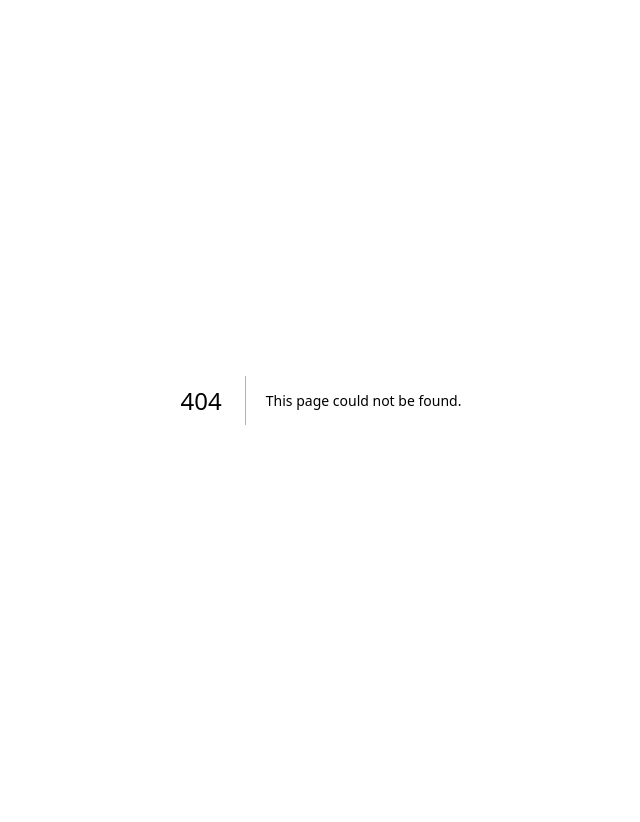
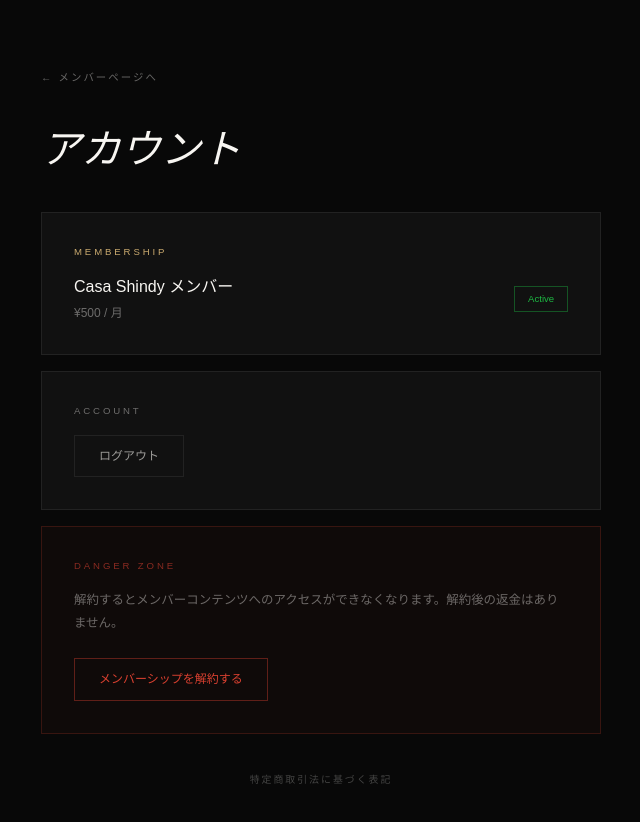
Before and after one commit to highpriestessnyc-lgtm/casa-shindy, a Next.js app: page /members/account in a window 1280 px wide. Before the commit this address had no page. Shown: the top 822 px of the page, without its empty margins (319-959 px from the left). Before the commit the page ends 800 px from the top, so only its background shows below. Built offline with nearby package versions, Linux system fonts and the light colour scheme.

Commit message:
add legal, account, cancel pages

```diff
--- /dev/null
+++ b/app/api/stripe/cancel/route.ts
@@ -0,0 +1,29 @@
+import { stripe } from '@/lib/stripe'
+import { createSupabaseServerClient } from '@/lib/supabase-server'
+import { NextResponse } from 'next/server'
+
+export async function POST() {
+  const supabase = await createSupabaseServerClient()
+  const { data: { user } } = await supabase.auth.getUser()
+
+  if (!user) return NextResponse.json({ error: 'Unauthorized' }, { status: 401 })
+
+  const { data: profile } = await supabase
+    .from('profiles')
+    .select('stripe_subscription_id')
+    .eq('id', user.id)
+    .single()
+
+  if (!profile?.stripe_subscription_id) {
+    return NextResponse.json({ error: 'No subscription found' }, { status: 400 })
+  }
+
+  await stripe.subscriptions.cancel(profile.stripe_subscription_id)
+
+  await supabase
+    .from('profiles')
+    .update({ is_member: false, stripe_subscription_id: null })
+    .eq('id', user.id)
+
+  return NextResponse.json({ success: true })
+}
--- /dev/null
+++ b/app/legal/page.tsx
@@ -0,0 +1,28 @@
+export default function LegalPage() {
+  return (
+    <main style={{ minHeight:'100vh', background:'#080808', padding:'4rem 2rem', fontFamily:'sans-serif' }}>
+      <div style={{ maxWidth:720, margin:'0 auto' }}>
+        <a href="/" style={{ fontSize:'0.65rem', color:'rgba(248,246,242,0.4)', textDecoration:'none', letterSpacing:'0.2em' }}>← トップへ</a>
+        <h1 style={{ fontFamily:'serif', fontStyle:'italic', fontSize:'2.5rem', color:'#f8f6f2', margin:'2rem 0', fontWeight:300 }}>特定商取引法に基づく表記</h1>
+
+        {[
+          { label:'販売業者', value:'佐藤真二' },
+          { label:'所在地', value:'鹿児島県鹿児島市武岡1-14-3' },
+          { label:'お問い合わせ', value:'high.priestess.nyc@gmail.com（メールにて対応）' },
+          { label:'販売価格', value:'各商品・サービスのページに記載の価格（税込）' },
+          { label:'支払方法', value:'クレジットカード（Stripe決済）' },
+          { label:'支払時期', value:'購入手続き完了時にご請求' },
+          { label:'サービス提供時期', value:'決済完了後、即時提供' },
+          { label:'月額サービス', value:'¥500/月。いつでも解約可能。解約後の日割り返金はありません。' },
+          { label:'返品・キャンセル', value:'デジタルコンテンツの性質上、購入完了後の返金・返品はお受けできません。' },
+          { label:'動作環境', value:'インターネット接続環境が必要です。推奨ブラウザ：Chrome、Safari最新版' },
+        ].map((item) => (
+          <div key={item.label} style={{ display:'grid', gridTemplateColumns:'180px 1fr', gap:'1rem', padding:'1.2rem 0', borderBottom:'1px solid rgba(255,255,255,0.07)' }}>
+            <div style={{ fontSize:'0.75rem', color:'rgba(248,246,242,0.4)', letterSpacing:'0.1em' }}>{item.label}</div>
+            <div style={{ fontSize:'0.85rem', color:'rgba(248,246,242,0.8)', lineHeight:1.8 }}>{item.value}</div>
+          </div>
+        ))}
+      </div>
+    </main>
+  )
+}
--- /dev/null
+++ b/app/members/account/page.tsx
@@ -0,0 +1,81 @@
+'use client'
+import { useState } from 'react'
+import { createClient } from '@supabase/supabase-js'
+
+export default function AccountPage() {
+  const [loading, setLoading] = useState(false)
+  const [cancelled, setCancelled] = useState(false)
+
+  const handleCancel = async () => {
+    if (!confirm('本当に解約しますか？解約後はメンバーコンテンツにアクセスできなくなります。')) return
+    setLoading(true)
+    const res = await fetch('/api/stripe/cancel', { method: 'POST' })
+    const { error } = await res.json()
+    if (error) { alert(error); setLoading(false); return }
+    setCancelled(true)
+  }
+
+  const handleLogout = async () => {
+    const supabase = createClient(
+      'https://gebjrhwfaoyjgmysplhb.supabase.co',
+      'eyJhbGciOiJIUzI1NiIsInR5cCI6IkpXVCJ9.eyJpc3MiOiJzdXBhYmFzZSIsInJlZiI6ImdlYmpyaHdmYW95amdteXNwbGhiIiwicm9sZSI6ImFub24iLCJpYXQiOjE3ODAyOTM0MjAsImV4cCI6MjA5NTg2OTQyMH0.uvRUg94EYo5bKCFJFLjf_bEqA4607gToTDje4HjgauA'
+    )
+    await supabase.auth.signOut()
+    window.location.href = '/'
+  }
+
+  if (cancelled) return (
+    <main style={{ minHeight:'100vh', background:'#080808', display:'flex', alignItems:'center', justifyContent:'center', fontFamily:'sans-serif' }}>
+      <div style={{ textAlign:'center', color:'#f8f6f2' }}>
+        <div style={{ fontSize:'3rem', marginBottom:'1rem' }}>✅</div>
+        <h2 style={{ fontFamily:'serif', fontStyle:'italic', fontSize:'1.5rem', marginBottom:'1rem', fontWeight:300 }}>解約しました</h2>
+        <p style={{ fontSize:'0.8rem', color:'rgba(248,246,242,0.4)', marginBottom:'2rem' }}>またいつでも戻ってきてください。</p>
+        <a href="/" style={{ color:'#c9a96e', textDecoration:'none', fontSize:'0.8rem' }}>トップへ →</a>
+      </div>
+    </main>
+  )
+
+  return (
+    <main style={{ minHeight:'100vh', background:'#080808', padding:'4rem 2rem', fontFamily:'sans-serif' }}>
+      <div style={{ maxWidth:560, margin:'0 auto' }}>
+        <a href="/members" style={{ fontSize:'0.65rem', color:'rgba(248,246,242,0.4)', textDecoration:'none', letterSpacing:'0.2em' }}>← メンバーページへ</a>
+        <h1 style={{ fontFamily:'serif', fontStyle:'italic', fontSize:'2.5rem', color:'#f8f6f2', margin:'2rem 0', fontWeight:300 }}>アカウント</h1>
+
+        {/* メンバーシップ */}
+        <div style={{ border:'1px solid rgba(255,255,255,0.07)', padding:'2rem', marginBottom:'1rem', background:'#111' }}>
+          <div style={{ fontSize:'0.6rem', letterSpacing:'0.3em', textTransform:'uppercase', color:'#c9a96e', marginBottom:'1rem' }}>Membership</div>
+          <div style={{ display:'flex', justifyContent:'space-between', alignItems:'center' }}>
+            <div>
+              <div style={{ fontSize:'1rem', color:'#f8f6f2', marginBottom:'0.3rem' }}>Casa Shindy メンバー</div>
+              <div style={{ fontSize:'0.75rem', color:'rgba(248,246,242,0.4)' }}>¥500 / 月</div>
+            </div>
+            <span style={{ fontSize:'0.6rem', padding:'0.3rem 0.8rem', border:'1px solid rgba(29,184,67,0.4)', color:'#1db843' }}>Active</span>
+          </div>
+        </div>
+
+        {/* ログアウト */}
+        <div style={{ border:'1px solid rgba(255,255,255,0.07)', padding:'2rem', marginBottom:'1rem', background:'#111' }}>
+          <div style={{ fontSize:'0.6rem', letterSpacing:'0.3em', textTransform:'uppercase', color:'rgba(248,246,242,0.4)', marginBottom:'1rem' }}>Account</div>
+          <button onClick={handleLogout} style={{ background:'transparent', color:'rgba(248,246,242,0.6)', fontSize:'0.75rem', border:'1px solid rgba(255,255,255,0.07)', padding:'0.7rem 1.5rem', cursor:'pointer' }}>
+            ログアウト
+          </button>
+        </div>
+
+        {/* 解約 */}
+        <div style={{ border:'1px solid rgba(217,64,48,0.2)', padding:'2rem', background:'rgba(217,64,48,0.03)' }}>
+          <div style={{ fontSize:'0.6rem', letterSpacing:'0.3em', textTransform:'uppercase', color:'rgba(217,64,48,0.6)', marginBottom:'1rem' }}>Danger Zone</div>
+          <p style={{ fontSize:'0.78rem', color:'rgba(248,246,242,0.4)', lineHeight:1.8, marginBottom:'1.5rem' }}>
+            解約するとメンバーコンテンツへのアクセスができなくなります。解約後の返金はありません。
+          </p>
+          <button onClick={handleCancel} disabled={loading} style={{ background:'transparent', color:'#d94030', fontSize:'0.75rem', border:'1px solid rgba(217,64,48,0.4)', padding:'0.7rem 1.5rem', cursor:'pointer', opacity: loading ? 0.7 : 1 }}>
+            {loading ? '処理中...' : 'メンバーシップを解約する'}
+          </button>
+        </div>
+
+        <div style={{ marginTop:'2rem', textAlign:'center' }}>
+          <a href="/legal" style={{ fontSize:'0.62rem', letterSpacing:'0.2em', color:'rgba(248,246,242,0.25)', textDecoration:'none' }}>特定商取引法に基づく表記</a>
+        </div>
+      </div>
+    </main>
+  )
+}
```
